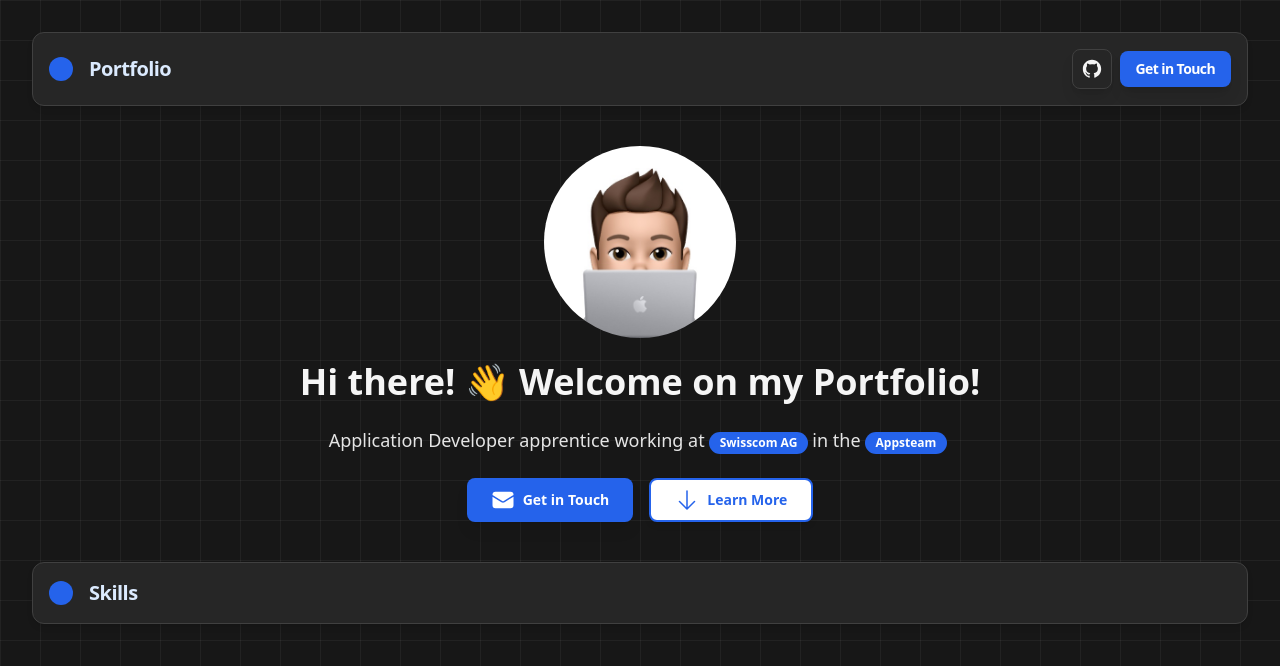
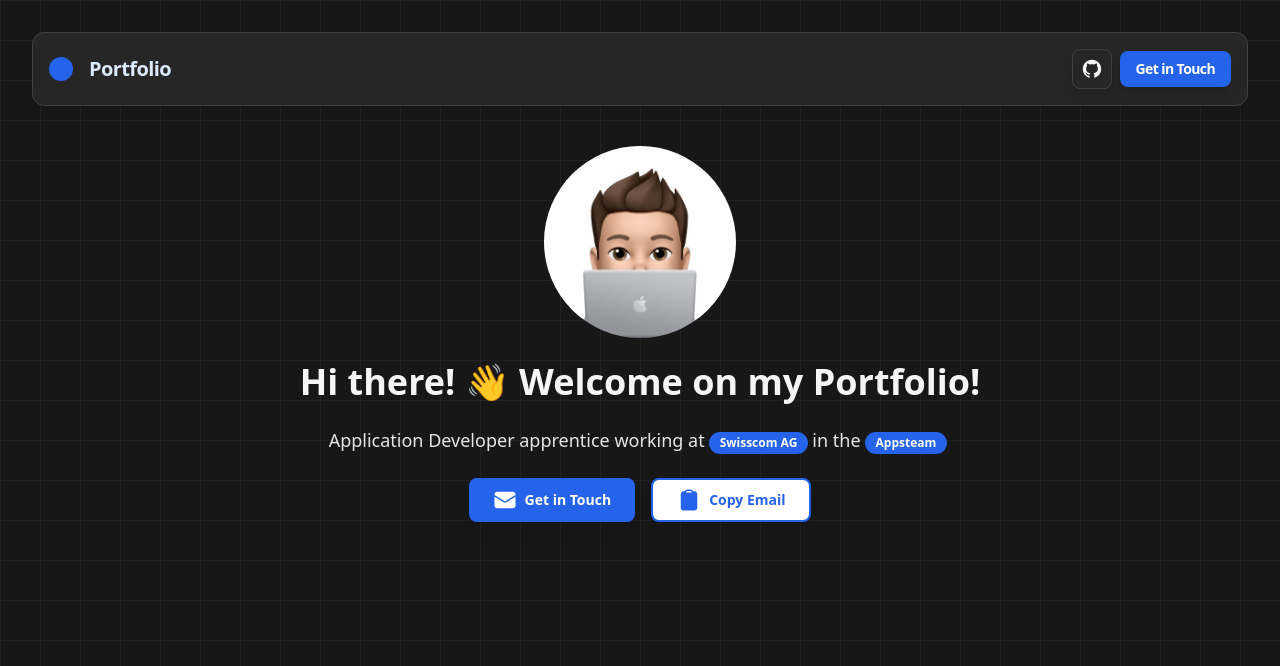
Before and after one commit to Fabbboy/portfolio, a Next.js app: page / in a window 1280 px wide. Shown: the top 666 px of the page. Built offline with nearby package versions, Linux system fonts and the light colour scheme.

Commit message:
thoughts over thoughts

```diff
--- a/package.json
+++ b/package.json
@@ -10,6 +10,7 @@
   },
   "dependencies": {
     "@heroicons/react": "^2.1.5",
+    "@radix-ui/react-separator": "^1.1.0",
     "@radix-ui/react-slot": "^1.1.0",
     "class-variance-authority": "^0.7.0",
     "clsx": "^2.1.1",
--- a/src/app/page.tsx
+++ b/src/app/page.tsx
@@ -1,18 +1,11 @@
-import { Card, CardTitle } from "@/components/ui/card";
 import HeaderComponent from "../components/HeaderComponent";
 import HeroComponent from "../components/HeroComponent";
-import TitleComponent from "@/components/TitleComponent";
 
 export default function Home() {
   return (
     <main className="flex flex-col min-h-screen w-screen p-8 space-y-10">
       <HeaderComponent />
       <HeroComponent />
-      <Card className="w-full bg-neutral-800 border-neutral-700 text-blue-100 p-4 rounded-xl shadow-md">
-        <CardTitle className="text-xl font-semibold">
-          <TitleComponent title="Skills" />
-        </CardTitle>
-      </Card>
     </main>
   );
 }
--- a/src/components/HeroComponent/HeroComponent.tsx
+++ b/src/components/HeroComponent/HeroComponent.tsx
@@ -1,4 +1,4 @@
-import { ArrowDownIcon, EnvelopeIcon } from "@heroicons/react/24/solid";
+import { ClipboardIcon, EnvelopeIcon } from "@heroicons/react/24/solid";
 import Image from "next/image";
 import { Button } from "../ui/button";
 import { Badge } from "../ui/badge";
@@ -51,8 +51,8 @@ const HeroComponent = () => {
           size="lg"
           className="flex items-center justify-center space-x-2 border-2 border-blue-600 text-blue-600 hover:bg-blue-600 hover:text-white font-semibold px-6 py-3 rounded-lg shadow-md transition duration-300 w-full md:w-auto"
         >
-          <ArrowDownIcon className="w-6 h-6" />
-          <span>Learn More</span>
+          <ClipboardIcon className="w-6 h-6" />
+          <span>Copy Email</span>
         </Button>
       </div>
     </div>
```
Also changed, not shown: 1 other file (tests, documents, lock files or other folders).
